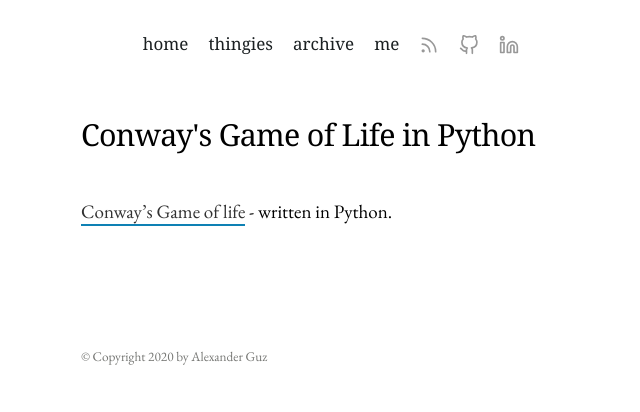
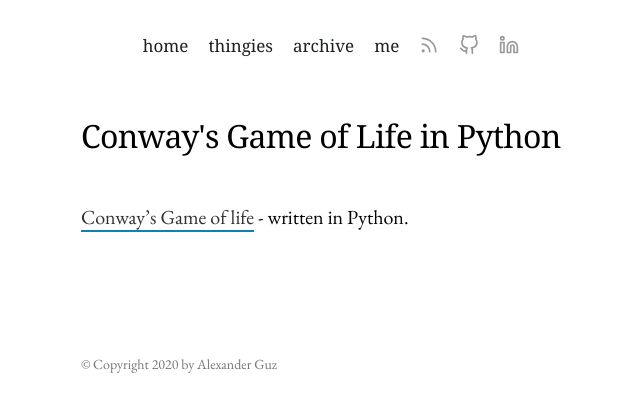
Before and after one commit to kalimatas/kalimatas.github.com, a Jekyll site: the page built from _projects/conway-life-python.md, in a window 1280 px wide. Shown: the top 412 px of the page, without its empty margins (309-949 px from the left). Built offline with Jekyll 4.4.1, drawn with Linux system fonts in a browser that asks for light colours; comment, search, counter and statistics services are not loaded.

Commit message:
Increase font-size to 20px

```diff
--- a/static/css/style.css
+++ b/static/css/style.css
@@ -17,7 +17,7 @@ html {
 }
 body {
     font-family: 'EB Garamond', Georgia, serif;
-    font-size: 19px;
+    font-size: 20px;
     line-height: 1.5;
     margin: 0;
     padding: 0;
```
